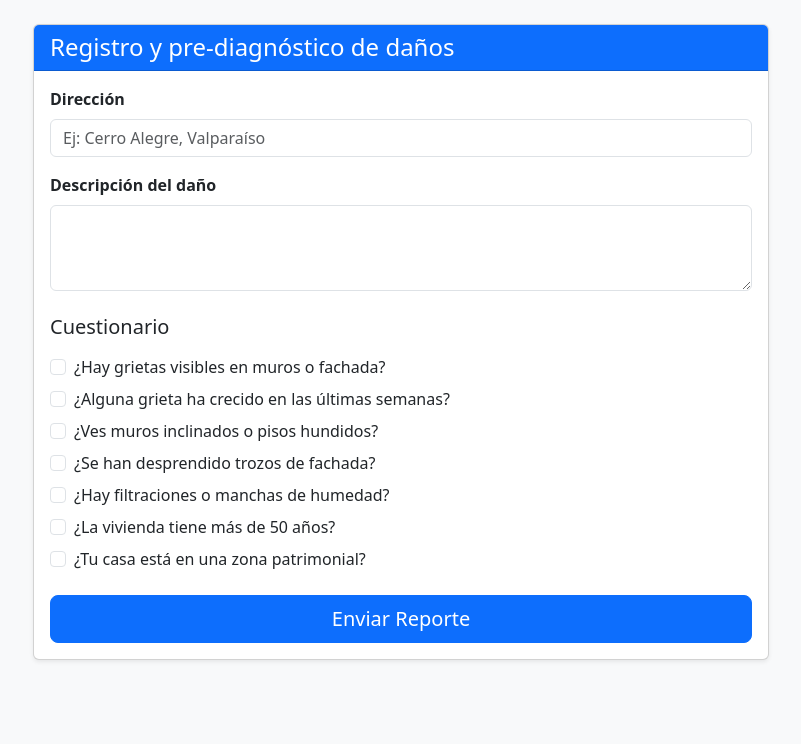
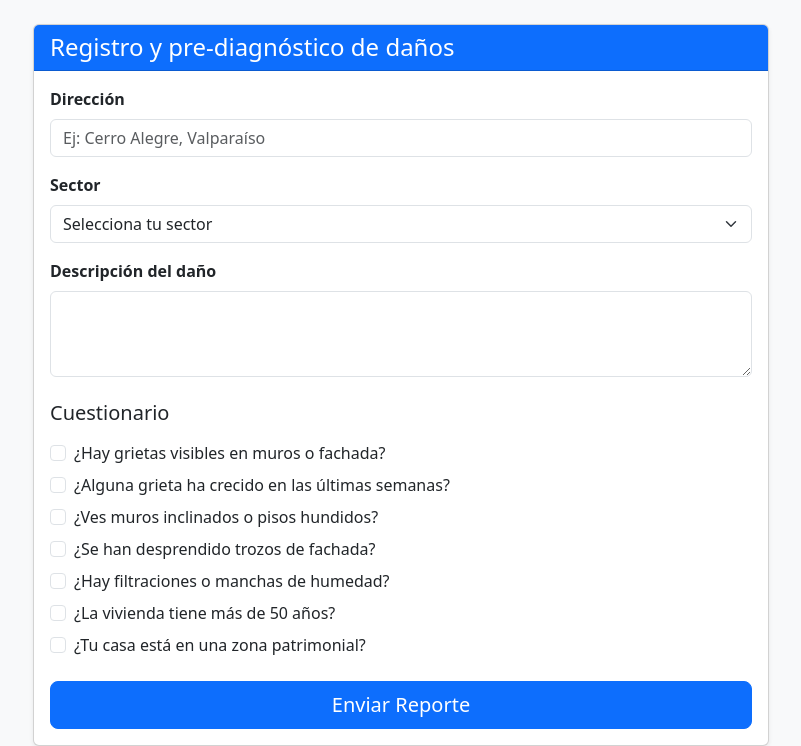
Before and after one commit to Pollitopio1881/Cuida-Valpo, a Django app: page / in a window 1280 px wide. Shown: the part 56-802 px from the top of the page, without its empty margins (239-1040 px from the left). Before the commit the page ends 719 px from the top, so only its background shows below. Run offline with Django 5.2, Linux system fonts and the light colour scheme.

Commit message:
Crea el menú desplegable donde el usuario elige su sector

```diff
--- a/patrimonio/templates/patrimonio/formulario.html
+++ b/patrimonio/templates/patrimonio/formulario.html
@@ -31,6 +31,16 @@
                                 <label class="form-label fw-semibold">Dirección</label>
                                 <input type="text" name="direccion" class="form-control"
                                        placeholder="Ej: Cerro Alegre, Valparaíso" required>
+                            </div>
+
+                            <div class="mb-3">
+                                <label class="form-label fw-semibold">Sector</label>
+                                <select name="sector" class="form-select" required>
+                                    <option value="" selected disabled>Selecciona tu sector</option>
+                                    {% for valor, nombre in sectores %}
+                                        <option value="{{ valor }}">{{ nombre }}</option>
+                                    {% endfor %}
+                                </select>
                             </div>
 
                             <div class="mb-4">
```
